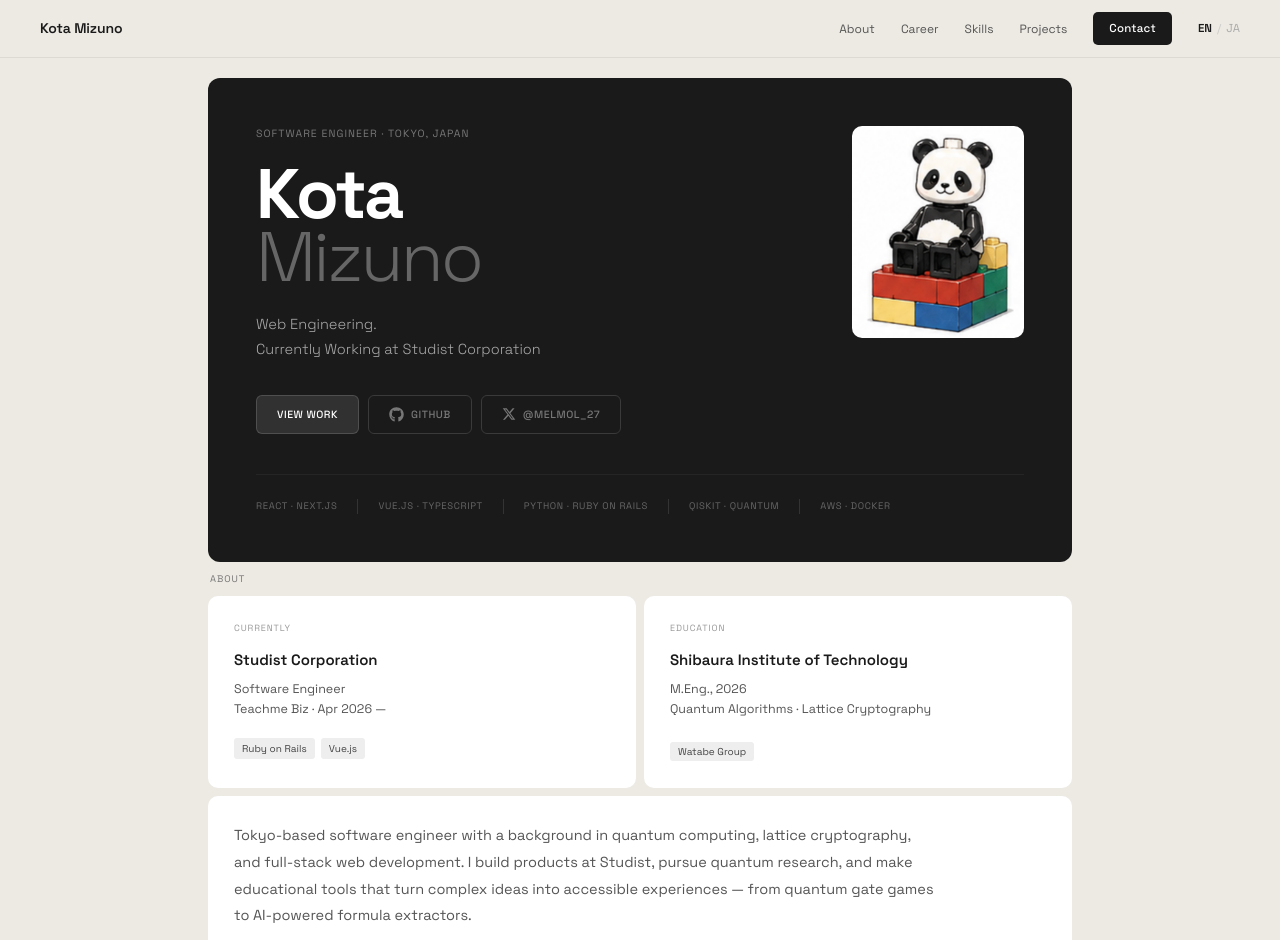
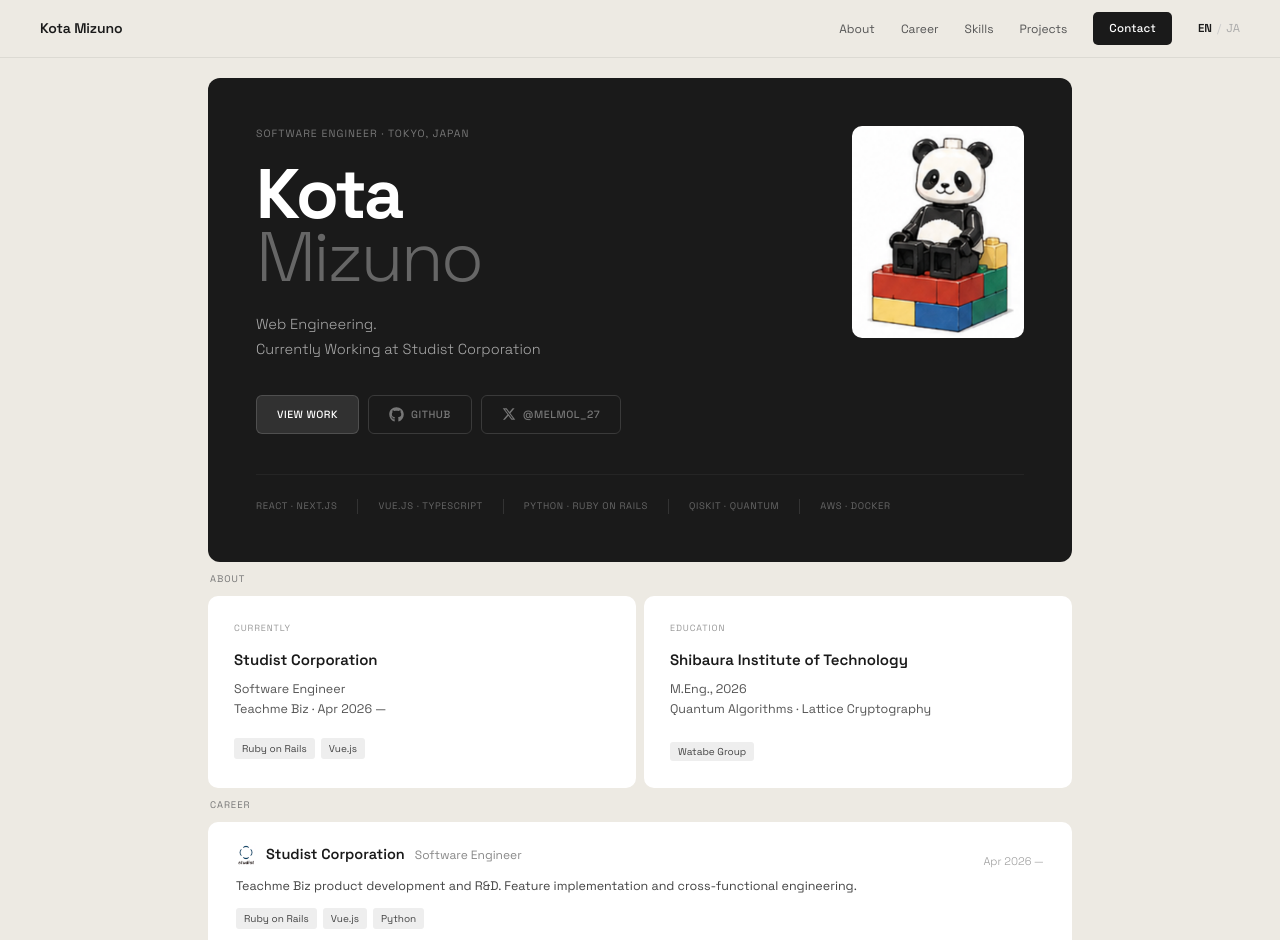
Before and after one commit to kotta-27/my-portfolio-next, a Next.js app: page / in a window 1280 px wide. Shown: the top 940 px of the page. Built offline with nearby package versions, Linux system fonts and the light colour scheme; no server answers.

Commit message:
refactor: remove bio section from About

```diff
--- a/components/About.tsx
+++ b/components/About.tsx
@@ -8,8 +8,7 @@
   return (
     <div id="about" className="animate-fade-in-up [animation-delay:100ms]">
       <SectionLabel>{t.sections.about}</SectionLabel>
-      <div className="flex flex-col gap-2">
-        <div className="grid grid-cols-2 gap-2">
+      <div className="grid grid-cols-2 gap-2">
           <div className="bg-white rounded-[10px] p-[26px]">
             <p className="text-[9px] tracking-[.1em] uppercase text-[#999] mb-[14px]">
               {t.currently}
@@ -41,10 +40,6 @@
             </p>
             <Tag>{lang === 'ja' ? '渡部研究室' : 'Watabe Group'}</Tag>
           </div>
-        </div>
-        <div className="bg-white rounded-[10px] p-[26px]">
-          <p className="text-[14.5px] leading-[1.85] text-[#555] max-w-[700px]">{t.bio}</p>
-        </div>
       </div>
     </div>
   )
--- a/data/ui.ts
+++ b/data/ui.ts
@@ -20,7 +20,6 @@
   currentPeriod: string
   degree: string
   research: string
-  bio: string
   contactTitle: string
   contactBody: string
   qiitaLabel: string
@@ -48,7 +47,6 @@
     currentPeriod: 'Teachme Biz · Apr 2026 —',
     degree: 'M.Eng., 2026',
     research: 'Quantum Algorithms · Lattice Cryptography',
-    bio: 'Tokyo-based software engineer with a background in quantum computing, lattice cryptography, and full-stack web development. I build products at Studist, pursue quantum research, and make educational tools that turn complex ideas into accessible experiences — from quantum gate games to AI-powered formula extractors.',
     contactTitle: "Let's talk.",
     contactBody:
       'Open to new projects, research collaborations, and interesting conversations about quantum computing and web engineering.',
@@ -75,7 +73,6 @@
     currentPeriod: 'Teachme Biz · 2026年4月〜',
     degree: '修士（工学）, 2026年',
     research: '量子アルゴリズム · 格子暗号',
-    bio: '東京在住のソフトウェアエンジニア。量子コンピューティング・格子暗号・フルスタックWeb開発を専門とする。スタディストでプロダクト開発に従事しながら量子研究を続け、量子ゲートゲームやAI数式抽出ツールなど、複雑なアイデアを誰もがアクセスできる形に変える教育ツールを制作している。',
     contactTitle: 'お気軽にご連絡を。',
     contactBody:
       '新しいプロジェクト・研究コラボレーション・量子コンピューティングやWebエンジニアリングに関する面白い会話を歓迎します。',
```
Also changed, not shown: 1 other file (tests, documents, lock files or other folders).
